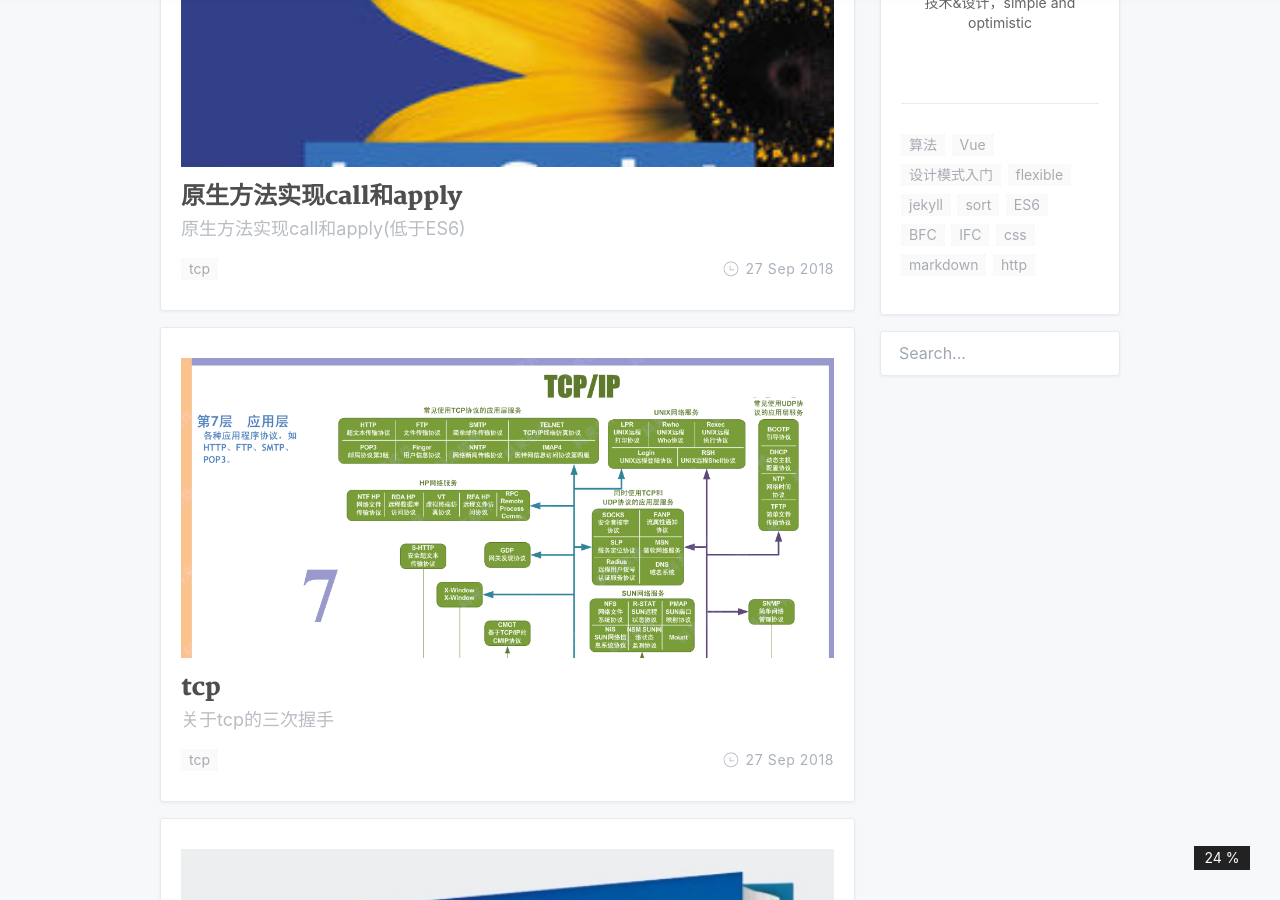
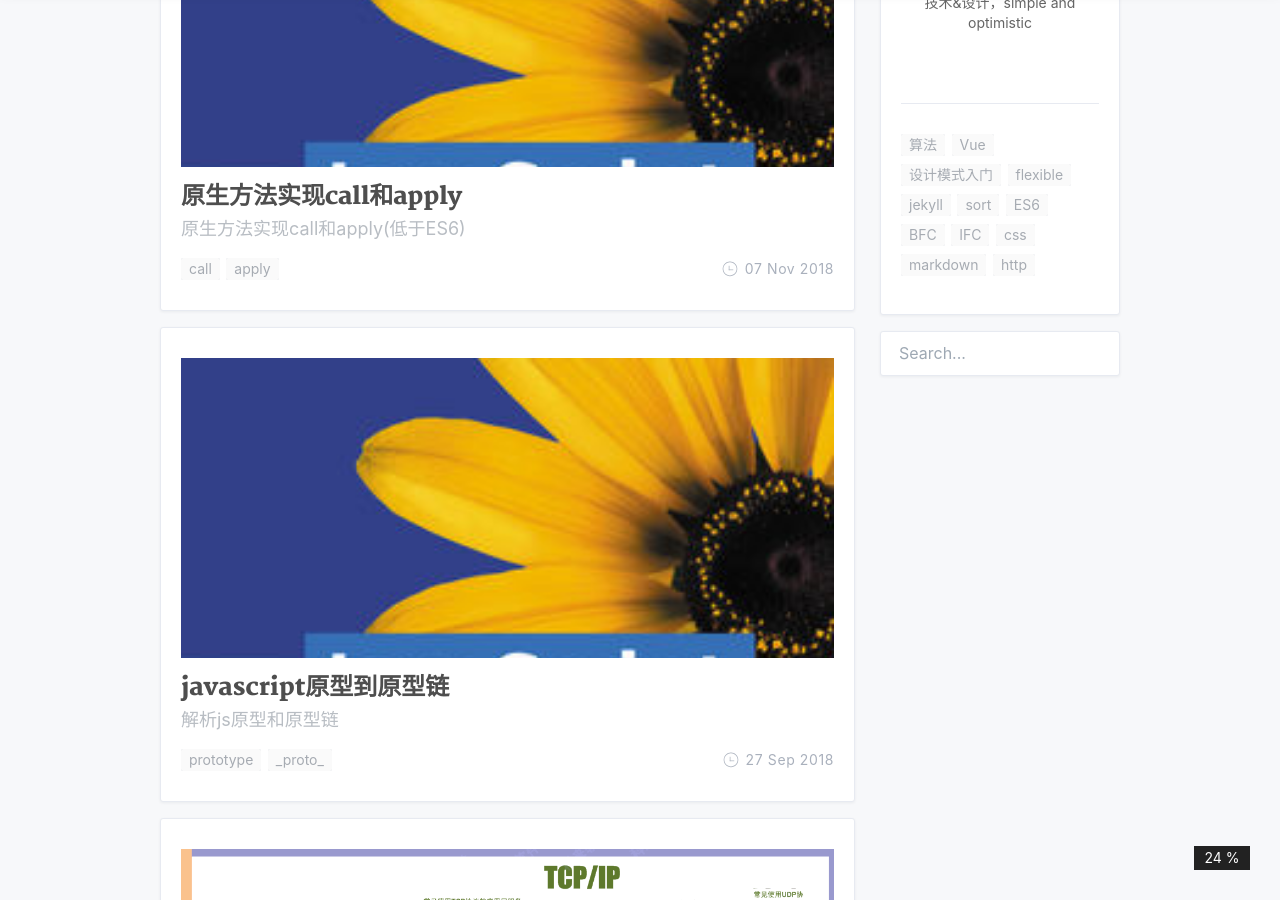
Before and after one commit to BinaryCaptain/BinaryCaptain.github.io, a Jekyll site: the page built from index.html, in a window 1280 px wide and 900 px high, scrolled down 664 px. Built offline with Jekyll 4.4.1, drawn with Linux system fonts in a browser that asks for light colours; nearby versions of some CDN libraries; the list of posts is cut into pages by our own code; a style sheet for code colours, icons or effects is not loaded; some of the changed lines change nothing that is shown; some of the changed text lies outside the part shown.

Commit message:
JavaScript原型

````diff
--- a/_posts/2018-11-07-call-apply-realize.md
+++ b/_posts/2018-11-07-call-apply-realize.md
@@ -4,10 +4,10 @@ keywords: call apply
 description: 用原生方法实现call和apply
 title: "原生方法实现call和apply"
 tags: [call apply]
-date: 2018-09-27
-categories: tcp
+date: 2018-11-07
+categories: call apply
 cover: 'https://binarycaptain.github.io/assets/img/js.jpg'
-tags: tcp
+tags: call apply
 subtitle: '原生方法实现call和apply(低于ES6)'
 ---
 
--- /dev/null
+++ b/_posts/2018-11-08-javascript-prototype.md
@@ -0,0 +1,228 @@
+---
+layout: post
+keywords: prototype _proto_
+description: javascript原型到原型链
+title: "javascript原型到原型链"
+tags: [prototype _proto_]
+date: 2018-09-27
+categories: prototype _proto_
+cover: 'https://binarycaptain.github.io/assets/img/js.jpg'
+tags: prototype _proto_
+subtitle: '解析js原型和原型链'
+---
+
+## 构造函数创建对象
+
+我们先使用构造函数创建一个对象：
+
+```javascript
+
+function Person() {
+
+}
+
+let person = new Person();
+person.name = 'Captain'
+console.log(person.name)
+
+```
+
+在这个例子中，Person 就是一个构造函数，我们使用 new 创建了一个实例对象 person。
+
+很简单吧，接下来进入正题：
+
+
+## prototype
+
+每个函数都有一个 prototype 属性，就是我们经常在各种例子中看到的那个 prototype ，比如：
+
+```javascript
+
+function Person() {
+
+}
+
+// 虽然写在注释里，但是你要注意：
+// prototype是函数才会有的属性
+
+Person.prototype.name = 'Captain';
+let person1 = new Person();
+let person2 = new Person();
+console.log(person1.name) //Captain
+console.log(person2.name) //Captain
+
+```
+那这个函数的 prototype 属性到底指向的是什么呢？是这个函数的原型吗？
+
+其实，函数的 prototype 属性指向了一个对象，这个对象正是调用该构造函数而创建的实例的原型，也就是这个例子中的 person1 和 person2 的原型。
+
+那什么是原型呢？你可以这样理解：**每一个JavaScript对象(null除外)在创建的时候就会与之关联另一个对象，这个对象就是我们所说的原型，每一个对象都会从原型"继承"属性。**
+
+让我们用一张图表示构造函数和实例原型之间的关系：
+
+![](https://binarycaptain.github.io/assets/img/prototype1.png)
+
+在这张图中我们用 Object.prototype 表示实例原型。
+
+那么我们该怎么表示实例与实例原型，也就是 person 和 Person.prototype 之间的关系呢，这时候我们就要讲到第二个属性：
+
+## __proto__
+
+这是每一个JavaScript对象(除了 null )都具有的一个属性，叫__proto__，这个属性会指向该对象的原型。
+
+为了证明这一点,我们可以在火狐或者谷歌中输入：
+
+```javascript
+
+function Person() {
+
+}
+var person = new Person();
+console.log(person.__proto__ === Person.prototype); // true
+
+```
+
+![](https://binarycaptain.github.io/assets/img/prototype2.png)
+
+既然实例对象和构造函数都可以指向原型，那么原型是否有属性指向构造函数或者实例呢？
+
+## constructor
+
+指向实例倒是没有，因为一个构造函数可以生成多个实例，但是原型指向构造函数倒是有的，这就要讲到第三个属性：constructor，每个原型都有一个 constructor 属性指向关联的构造函数。
+
+为了验证这一点，我们可以尝试：
+
+```javascript
+
+function Person() {
+
+}
+console.log(Person === Person.prototype.constructor); //true
+
+```
+
+所以再更新下关系图：
+
+![](https://binarycaptain.github.io/assets/img/prototype3.png)
+
+综上我们已经得出：
+
+```javascript
+
+function Person() {
+
+}
+
+var person = new Person();
+
+console.log(person.__proto__ == Person.prototype) // true
+console.log(Person.prototype.constructor == Person) // true
+// 顺便学习一个ES5的方法,可以获得对象的原型
+console.log(Object.getPrototypeOf(person) === Person.prototype) // true
+```
+
+## 实例与原型
+
+当读取实例的属性时，如果找不到，就会查找与对象关联的原型中的属性，如果还查不到，就去找原型的原型，一直找到最顶层为止。
+
+举个例子：
+
+```javascript
+
+function Person() {
+
+}
+
+Person.prototype.name = 'Kevin';
+
+var person = new Person();
+
+person.name = 'Daisy';
+console.log(person.name) // Daisy
+
+delete person.name;
+console.log(person.name) // Kevin
+
+```
+在这个例子中，我们给实例对象 person 添加了 name 属性，当我们打印 person.name 的时候，结果自然为 Daisy。
+
+但是当我们删除了 person 的 name 属性时，读取 person.name，从 person 对象中找不到 name 属性就会从 person 的原型也就是 person.__proto__ ，也就是 Person.prototype中查找，幸运的是我们找到了 name 属性，结果为 Kevin。
+
+但是万一还没有找到呢？原型的原型又是什么呢？
+
+## 原型的原型
+
+在前面，我们已经讲了原型也是一个对象，既然是对象，我们就可以用最原始的方式创建它，那就是：
+
+```javascrirpt
+
+var obj = new Object();
+obj.name = 'Kevin'
+console.log(obj.name) // Kevin
+
+```
+其实原型对象就是通过 Object 构造函数生成的，结合之前所讲，实例的 __proto__ 指向构造函数的 prototype ，所以我们再更新下关系图：
+
+![](https://binarycaptain.github.io/assets/img/prototype4.png)
+
+## 原型链
+
+那 Object.prototype 的原型呢？
+
+null，我们可以打印：
+
+```javascript
+
+console.log(Object.prototype.__proto__ === null) // true
+
+```
+然而 null 究竟代表了什么呢？
+
+引用阮一峰老师的 《undefined与null的区别》 就是：
+
+>null 表示“没有对象”，即该处不应该有值。
+
+所以 Object.prototype.__proto__ 的值为 null 跟 Object.prototype 没有原型，其实表达了一个意思。
+
+所以查找属性的时候查到 Object.prototype 就可以停止查找了。
+
+最后一张关系图也可以更新为：
+
+![](https://binarycaptain.github.io/assets/img/prototype5.png)
+
+顺便还要说一下，图中由相互关联的原型组成的链状结构就是原型链，也就是蓝色的这条线。
+
+## 补充
+
+最后，补充三点大家可能不会注意的地方：
+
+#### constructor
+首先是 constructor 属性，我们看个例子
+
+```javascript
+
+function Person() {
+
+}
+let person = new Person();
+console.log(person.constructor === Person); // true
+
+```
+
+当获取 person.constructor 时，其实 person 中并没有 constructor 属性,当不能读取到constructor 属性时，会从 person 的原型也就是 Person.prototype 中读取，正好原型中有该属性，所以：
+
+```javascript
+
+person.constructor === Person.prototype.constructor
+
+```
+
+## __proto__
+
+其次是 __proto__ ，绝大部分浏览器都支持这个非标准的方法访问原型，然而它并不存在于 Person.prototype 中，实际上，它是来自于 Object.prototype ，与其说是一个属性，不如说是一个 getter/setter，当使用 obj.__proto__ 时，可以理解成返回了 Object.getPrototypeOf(obj)。
+
+## 真的是继承吗
+
+最后是关于继承，前面我们讲到“每一个对象都会从原型‘继承’属性”，实际上，继承是一个十分具有迷惑性的说法，引用《你不知道的JavaScript》中的话，就是：
+
+继承意味着复制操作，然而 JavaScript 默认并不会复制对象的属性，相反，JavaScript 只是在两个对象之间创建一个关联，这样，一个对象就可以通过委托访问另一个对象的属性和函数，所以与其叫继承，委托的说法反而更准确些。
````
